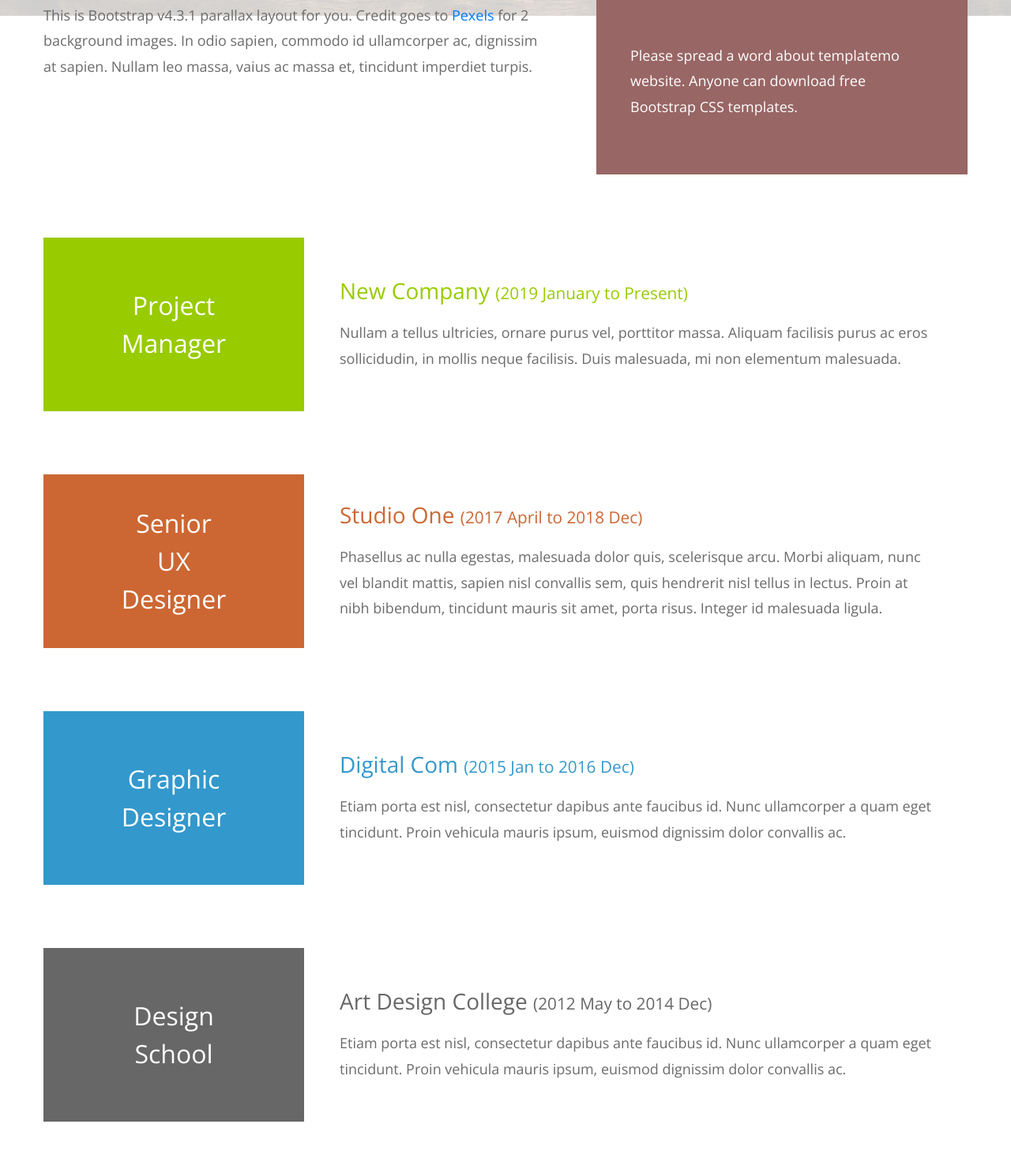
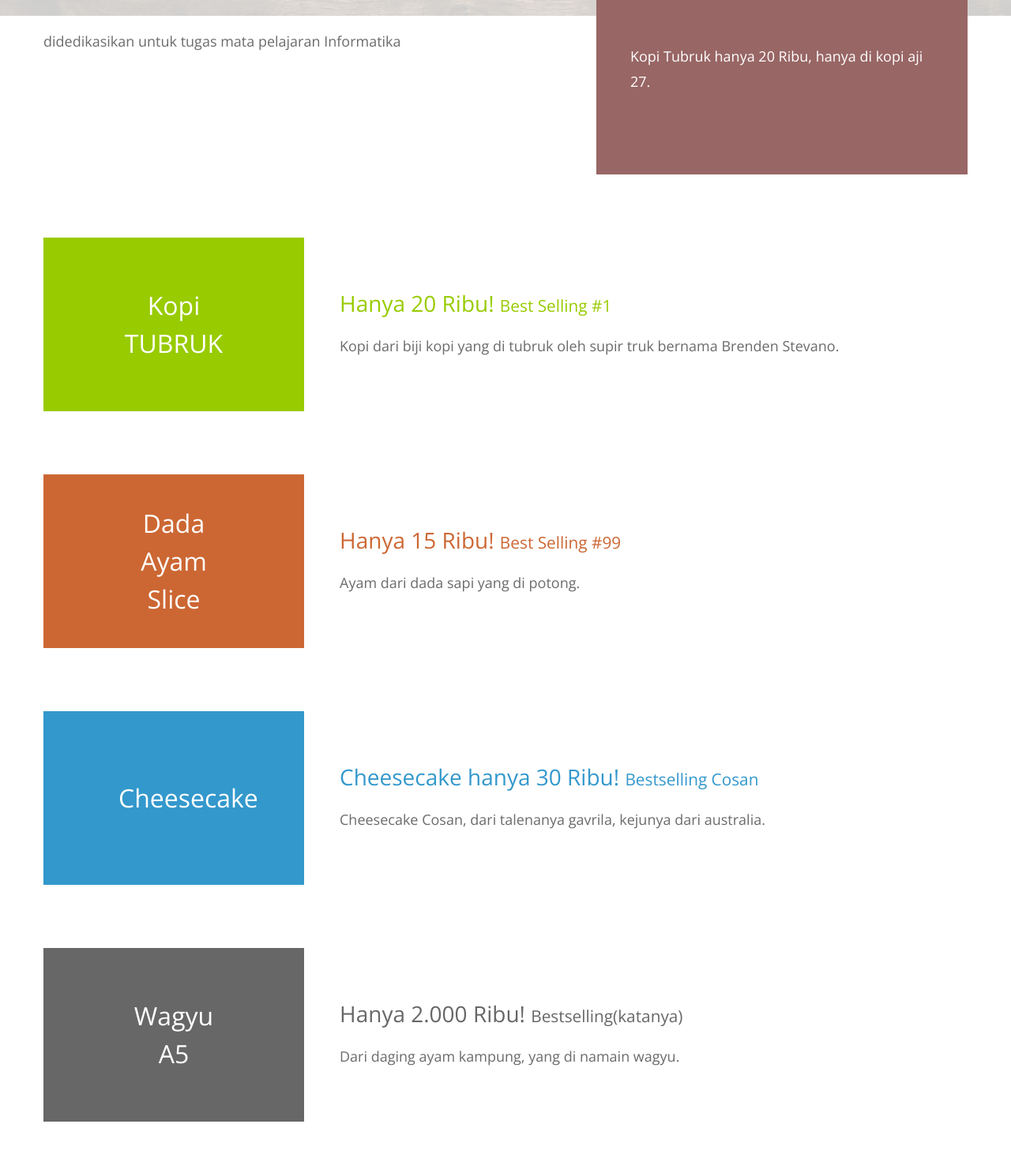
Before and after one commit to lenggelenggeleng/leng, a plain HTML site: page index.html in a window 1280 px wide. Shown: the part 879-2360 px from the top of the page at 79% size. Drawn offline with nearby package versions, Linux system fonts and the light colour scheme.

Commit message:
Update index.html

```diff
--- a/index.html
+++ b/index.html
@@ -8,7 +8,7 @@
     <link rel="stylesheet" href="css/all.min.css" />
     <link rel="stylesheet" href="css/bootstrap.min.css" />
     <link rel="stylesheet" href="css/templatemo-style.css" />
-    <title>Mini Profile - Free Bootstrap CSS Template</title>
+    <title>Mini Profile - Glenn Seno</title>
 
 <!--
 Mini Profile Template
@@ -25,8 +25,8 @@ https://templatemo.com/tm-530-mini-profile
             <!-- Black transparent bg -->
             <div class="ml-auto mr-0 tm-bg-black-transparent text-white tm-brand-container-inner">
               <div class="tm-brand-container text-center">
-                <h1 class="tm-brand-name">Mini Profile</h1>
-                <p class="tm-brand-description mb-0">simple parallax template</p>
+                <h1 class="tm-brand-name">Profile Glenn</h1>
+                <p class="tm-brand-description mb-0">Profil Personal Pribadi</p>
               </div>
             </div>
           </div>
@@ -40,12 +40,10 @@ https://templatemo.com/tm-530-mini-profile
             <!-- White transparent bg -->
             <div class="col-md-7 tm-welcome-left-col">
               <div class="tm-welcome-left">
-                <h2 class="tm-welcome-title">Welcome to Mini Profile Page</h2>
+                <h2 class="tm-welcome-title">Selamat datang di website portofolio</h2>
                 <p class="pb-0">
-                  This is Bootstrap v4.3.1 parallax layout for you. Credit goes to <a rel="nofollow" href="https://www.pexels.com">Pexels</a> for 2 background images. In
-                  odio sapien, commodo id ullamcorper ac, dignissim at sapien.
-                  Nullam leo massa, vaius ac massa et, tincidunt imperdiet
-                turpis. </p>
+                  didedikasikan untuk tugas mata pelajaran Informatika
+                  </p>
               </div>
             </div>
             <!-- Brown bg -->
@@ -53,7 +51,7 @@ https://templatemo.com/tm-530-mini-profile
               <div class="tm-welcome-right">
                 <i class="fas fa-4x fa-address-card p-3 tm-welcome-icon"></i>
                 <p class="mb-0">
-                  Please spread a word about templatemo website. Anyone can download free Bootstrap CSS templates.
+                  Kopi Tubruk hanya 20 Ribu, hanya di kopi aji 27.
                 </p>
               </div>
             </div>
@@ -70,72 +68,62 @@ https://templatemo.com/tm-530-mini-profile
           <div class="col-12">
             <div class="tm-portfolio-item">
               <div class="tm-portfolio-name text-white tm-bg-green">
-                Project Manager
+                Kopi TUBRUK
               </div>
               <div class="tm-portfolio-description">
                 <h3 class="tm-text-green">
-                  New Company
-                  <span class="tm-title-small">(2019 January to Present)</span>
+                  Hanya 20 Ribu!
+                  <span class="tm-title-small">Best Selling #1</span>
                 </h3>
                 <p class="mb-0">
-                  Nullam a tellus ultricies, ornare purus vel, porttitor massa.
-                  Aliquam facilisis purus ac eros sollicidudin, in mollis neque
-                  facilisis. Duis malesuada, mi non elementum malesuada.
+                  Kopi dari biji kopi yang di tubruk oleh supir truk bernama Brenden Stevano.
                 </p>
               </div>
             </div>
 
             <div class="tm-portfolio-item">
               <div class="tm-portfolio-name text-white tm-bg-orange">
-                Senior UX Designer
+                Dada Ayam Slice
               </div>
               <div class="tm-portfolio-description">
                 <h3 class="tm-text-orange">
-                  Studio One
-                  <span class="tm-title-small">(2017 April to 2018 Dec)</span>
+                  Hanya 15 Ribu!
+                  <span class="tm-title-small">Best Selling #99</span>
                 </h3>
                 <p class="mb-0">
-                  Phasellus ac nulla egestas, malesuada dolor quis, scelerisque
-                  arcu. Morbi aliquam, nunc vel blandit mattis, sapien nisl
-                  convallis sem, quis hendrerit nisl tellus in lectus. Proin at
-                  nibh bibendum, tincidunt mauris sit amet, porta risus. Integer
-                  id malesuada ligula.
+                  Ayam dari dada sapi yang di potong.
                 </p>
               </div>
             </div>
 
             <div class="tm-portfolio-item">
               <div class="tm-portfolio-name text-white tm-bg-blue">
-                Graphic Designer
+                Cheesecake
               </div>
               <div class="tm-portfolio-description">
                 <h3 class="tm-text-blue">
-                  Digital Com
-                  <span class="tm-title-small">(2015 Jan to 2016 Dec)</span>
+                  Cheesecake hanya 30 Ribu!
+                  <span class="tm-title-small">Bestselling Cosan</span>
                 </h3>
                 <p class="mb-0">
-                  Etiam porta est nisl, consectetur dapibus ante faucibus id.
-                  Nunc ullamcorper a quam eget tincidunt. Proin vehicula mauris
-                  ipsum, euismod dignissim dolor convallis ac.
+                  Cheesecake Cosan, dari talenanya gavrila, kejunya dari australia.
                 </p>
               </div>
             </div>
 
             <div class="tm-portfolio-item">
               <div class="tm-portfolio-name text-white tm-bg-dark-gray">
-                Design School
+                Wagyu A5
               </div>
               <div class="tm-portfolio-description">
                 <h3 class="tm-text-dark-gray">
-                  Art Design College
+                  Hanya 2.000 Ribu!
                   <span class="tm-title-small">
-                    (2012 May to 2014 Dec)
+                    Bestselling(katanya)
                   </span>
                 </h3>
                 <p class="mb-0">
-                  Etiam porta est nisl, consectetur dapibus ante faucibus id.
-                  Nunc ullamcorper a quam eget tincidunt. Proin vehicula mauris
-                  ipsum, euismod dignissim dolor convallis ac.
+                  Dari daging ayam kampung, yang di namain wagyu.
                 </p>
               </div>
             </div>
@@ -154,21 +142,20 @@ https://templatemo.com/tm-530-mini-profile
               <div class="tm-contact-item">
                 <i class="fas fa-5x fa-briefcase tm-contact-item-icon"></i>
                 <p class="mb-0">
-                  Quisque venenatis viverra ultrices. Lorem ipsum dolor sit
-                  amet. Nullam sit amet tempor nisl.
+                  Mudah dibawa kemana mana.
                 </p>
               </div>
               <div class="tm-contact-item">
                 <i class="fas fa-5x fa-building tm-contact-item-icon"></i>
                 <p class="mb-0">
-                  You can absolutely feel free to use Mini Profile for your web page or any usage for your website.
+                  Bisa dibuat cemilan koporat.
                 </p>
               </div>
 
               <div class="tm-contact-item">
                 <i class="fas fa-5x fa-balance-scale tm-contact-item-icon"></i>
                 <p class="mb-0">
-                  You are NOT allowed to re-distribute this template in any download website. Else, it is illegal action.
+                  Tidak dibawa secara hukum.
                 </p>
               </div>
             </div>
@@ -218,7 +205,7 @@ https://templatemo.com/tm-530-mini-profile
                   type="submit"
                   class="btn tm-btn-submit rounded-0 text-white"
                 >
-                  Submit
+                  Kirim
                 </button>
               </div>
             </form>
@@ -228,9 +215,7 @@ https://templatemo.com/tm-530-mini-profile
         <div class="row">
           <footer class="col-12">
             <p class="text-center tm-copyright-text">
-            Copyright 2020 Mini Profile Page
-
-            - Design: Template Mo</p>
+            </p>
           </footer>
         </div>
       </div>
```
